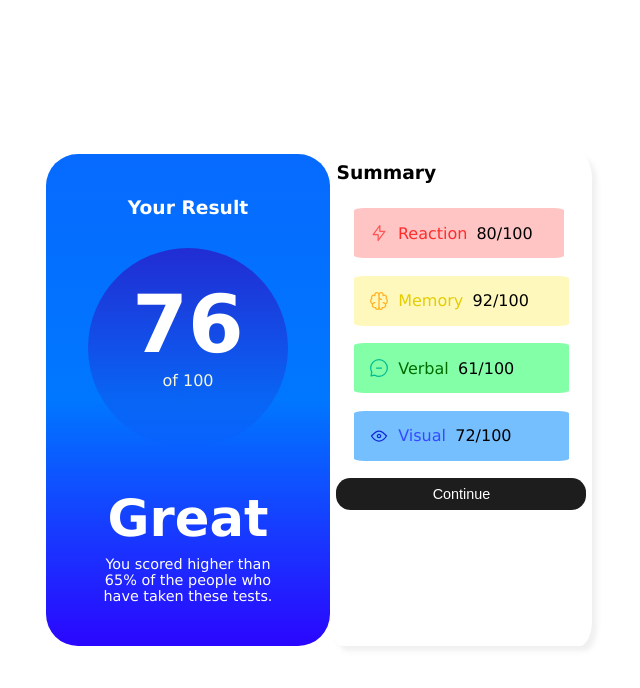
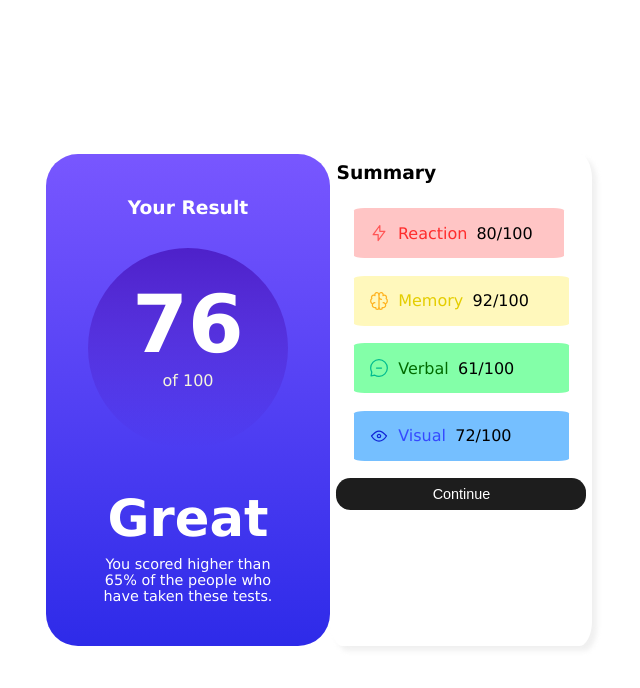
Before and after one commit to uperkotimukesh/result-summary-component, a plain HTML site: page index.html in a window 1280 px wide. Shown: the whole page, without its empty margins (329-969 px from the left). Drawn offline with Linux system fonts and the light colour scheme.

Commit message:
colour changed

```diff
--- a/style.css
+++ b/style.css
@@ -22,7 +22,7 @@ body,html{
 }
 
 .box{
-    background: linear-gradient(to bottom, #066aff, #0077ff, #2b06ff);
+    background: linear-gradient(to bottom, hsl(252, 100%, 67%), hsl(241, 81%, 54%));
     color: #fff;
     width: 800px;
     padding: 8%;
@@ -31,7 +31,7 @@ body,html{
 }
 
 .box>div{
-    background: linear-gradient(to bottom, #212dd3, #3532f700);
+    background: linear-gradient(to bottom, hsla(256, 72%, 46%, 1), hsla(241, 72%, 46%, 0));
     padding: 15% 0 15% 0;
     border-radius: 50%;
     width: 200px;
```
